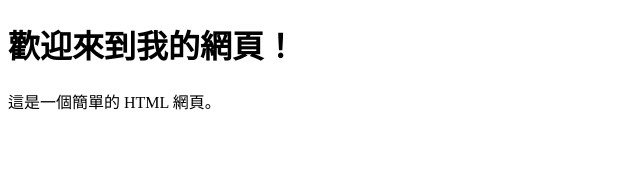
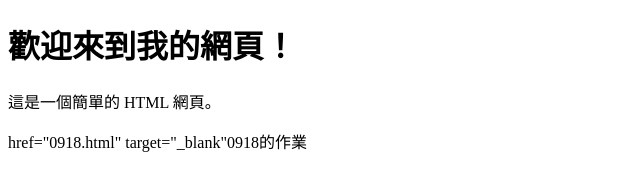
Before and after one commit to Jasmine0119/POG, a plain HTML site: page index.html in a window 1280 px wide. Shown: the whole page, without its empty margins (0-640 px from the left). Drawn offline with Linux system fonts and the light colour scheme.

Commit message:
Update index.html

```diff
--- a/index.html
+++ b/index.html
@@ -6,5 +6,6 @@
 <body>
     <h1>歡迎來到我的網頁！</h1>
     <p>這是一個簡單的 HTML 網頁。</p>
+    <a> href="0918.html" target="_blank"0918的作業</a>
 </body>
 </html>
```
